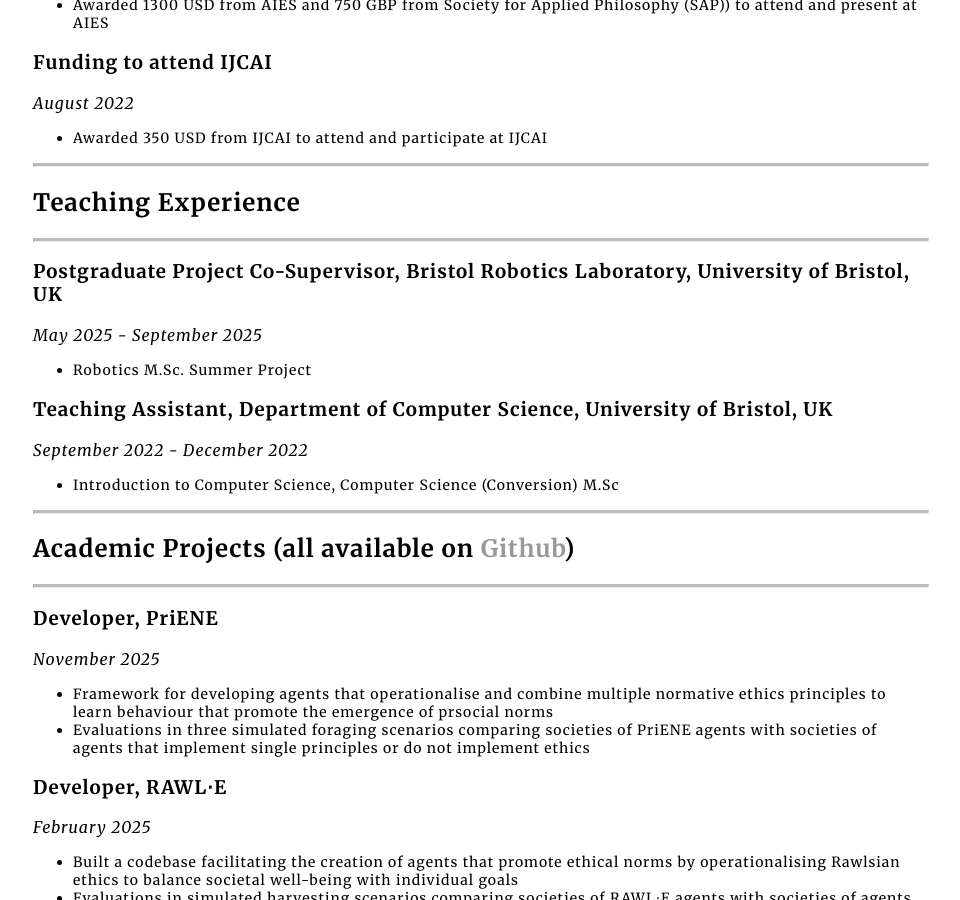
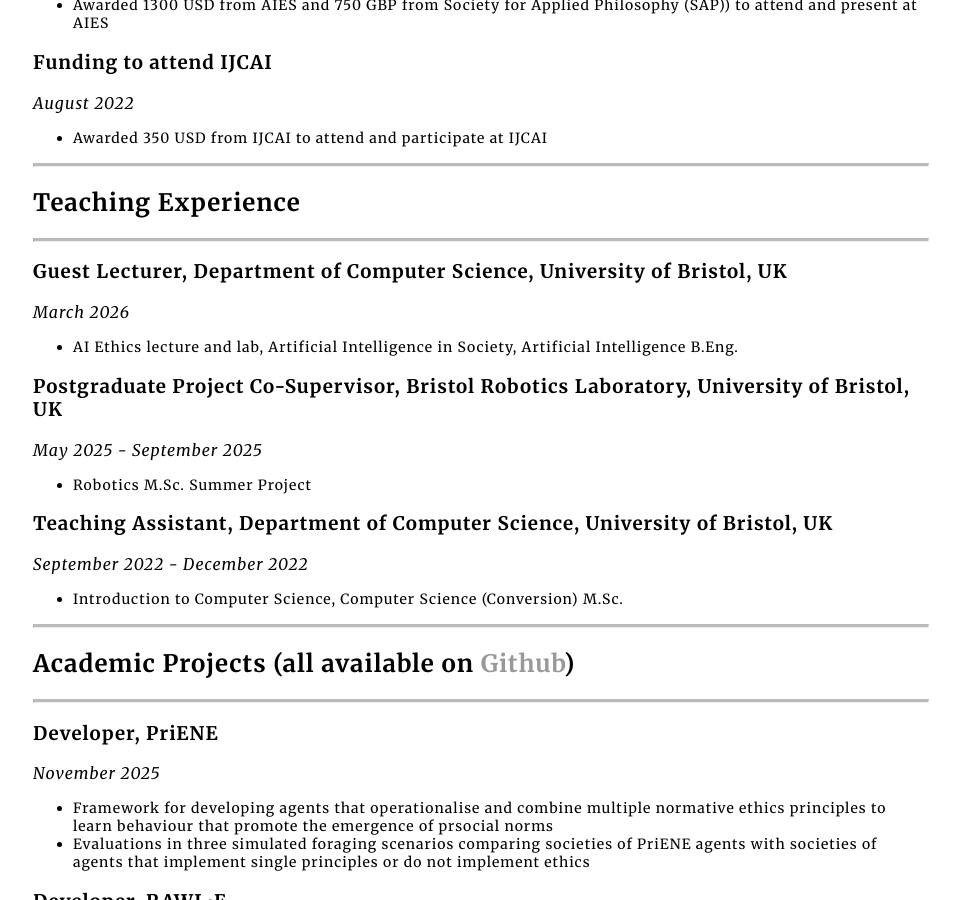
Before and after one commit to jessica-woodgate/jessica-woodgate.github.io, a Jekyll site: the page built from docs/cv/index.html, in a window 1280 px wide and 900 px high, scrolled down 6452 px. Shown: the whole window, without its empty margins (159-1119 px from the left). Built offline with Jekyll 4.4.1, drawn with Linux system fonts in a browser that asks for light colours.

Commit message:
march updates

```diff
--- a/docs/cv/index.html
+++ b/docs/cv/index.html
@@ -284,6 +284,12 @@
 					<h2>Teaching Experience</h2>
 					<hr class="solid">
 
+					<h3>Guest Lecturer, Department of Computer Science, University of Bristol, UK</h3>
+					<i class="dates">March 2026</i>
+					<ul class="publications-list">
+						<li>AI Ethics lecture and lab, Artificial Intelligence in Society, Artificial Intelligence B.Eng.</li>
+					</ul>
+
 					<h3>Postgraduate Project Co-Supervisor, Bristol Robotics Laboratory, University of Bristol, UK</h3>
 					<i class="dates">May 2025 - September 2025</i>
 					<ul class="publications-list">
@@ -293,7 +299,7 @@
 					<h3>Teaching Assistant, Department of Computer Science, University of Bristol, UK</h3>
 					<i class="dates">September 2022 - December 2022</i>
 					<ul class="publications-list">
-						<li>Introduction to Computer Science, Computer Science (Conversion) M.Sc</li>
+						<li>Introduction to Computer Science, Computer Science (Conversion) M.Sc.</li>
 					</ul>
 
 					<hr class="solid">
--- a/docs/index.html
+++ b/docs/index.html
@@ -46,6 +46,12 @@
 	<h2>News</h2>
 	<h3>2026</h3>
 		<ul class="publications-list">
+			<li>March: moderated Citizen-Centric AI Systems (CCAIS) seminar
+				<a href="https://sites.google.com/view/ccais-seminar/schedule?authuser=0#h.gzynw9uma015">Responsible AI Practices: Histories, Definitions, Barriers, and Future Directions</a> by Dr. Lorenn Ruster
+			</li>
+			<li>March: AI ethics guest lecture and lab for
+				<a href="https://www.bristol.ac.uk/study/undergraduate/2026/artificial-intelligence/beng-artificial-intelligence/">Artificial Intelligence B.Eng.</a> at the University of Bristol
+			</li>
 			<li>March: paper accepted at ICLR
 				<a href="https://aiforpeaceworkshop.github.io/">AI for Peace Workshop</a>: <a href="https://arxiv.org/abs/2603.01942">Ignore All Previous Instructions: Jailbreaking as a de-escalatory peace building practise to resist LLM social media bots</a>
 			</li>
```
